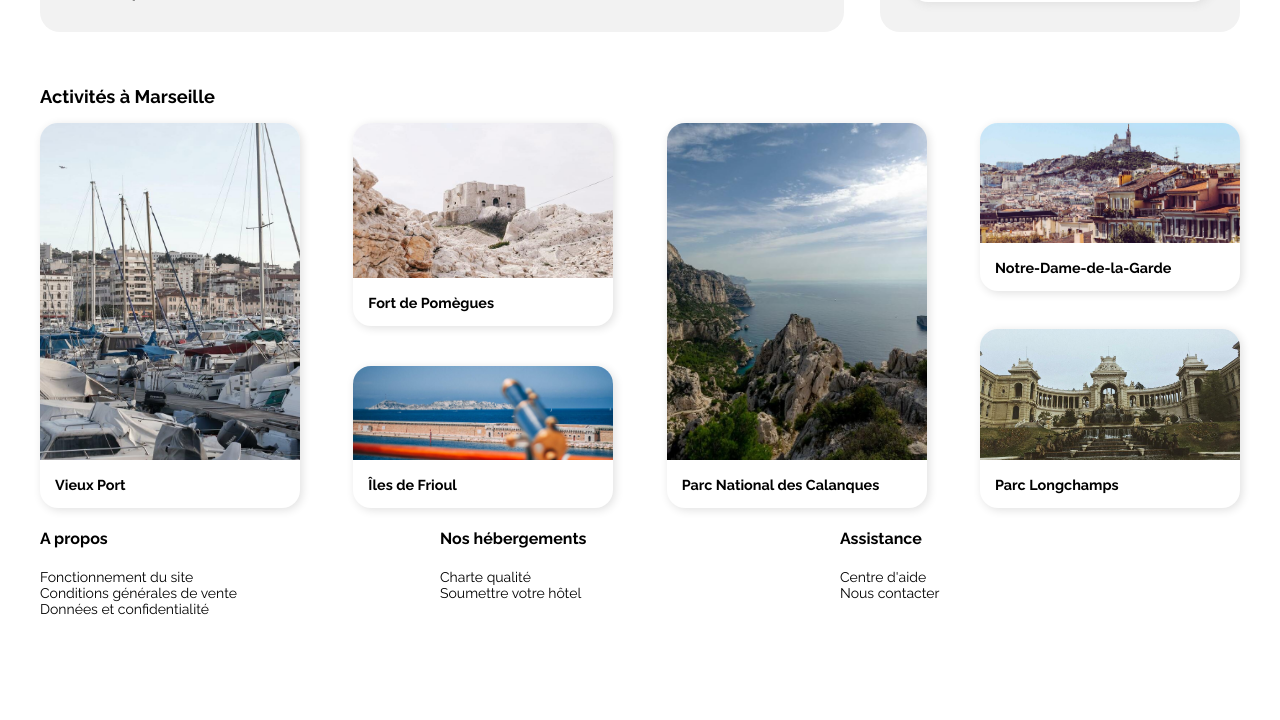
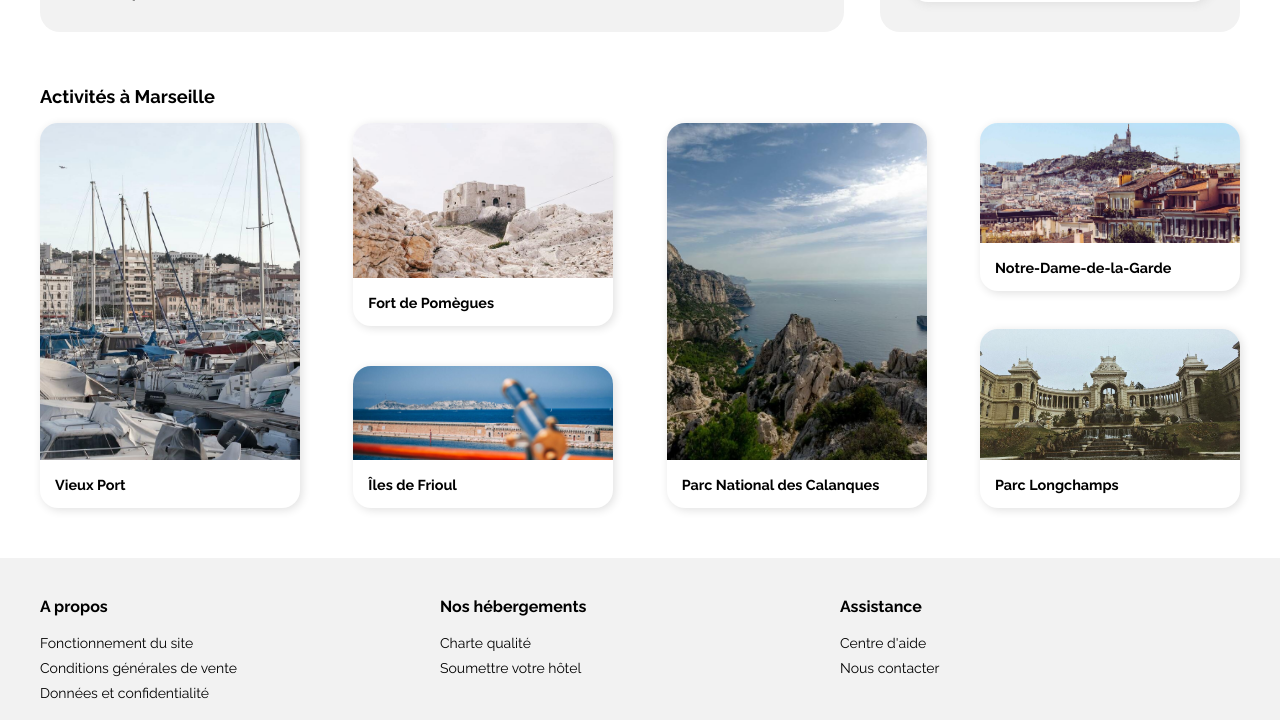
Before and after one commit to JoannaTabbi/TabbiJoanna_2_30102021, a plain HTML site: page index.html in a window 1280 px wide. Shown: the part 855-1575 px from the top of the page. Before the commit the page ends 1486 px from the top, so only its background shows below. Drawn offline with Linux system fonts and the light colour scheme.

Commit message:
styling footer

```diff
--- a/css/style.css
+++ b/css/style.css
@@ -37,6 +37,8 @@ h3 {
 h4 {
   font-size: 1rem;
   font-weight: bold;
+  margin-block-start: 40px;
+  margin-block-end: 10px;
 }
 a {
   color: black;
@@ -53,6 +55,11 @@ input,
 input::placeholder {
   font-size: 1rem;
   font-weight: bold;
+}
+#most_popular *,
+#accomodations * {
+  margin-block-start: 0;
+  margin-block-end: 0;
 }
 
 /* header styles */
@@ -172,7 +179,6 @@ input[type="submit"]:hover {
   border: 3px solid #f2f2f2;
   border-radius: 37px;
   line-height: 38px;
-
 }
 #filters a:hover {
   background-color: #deebff;
@@ -211,12 +217,6 @@ input[type="submit"]:hover {
   width: 25px;
   margin-right: 10px;
 }
-#most_popular *,
-#accomodations * {
-  margin-block-start: 0 !important;
-  margin-block-end: 0 !important;
-}
-
 #most_popular,
 #accomodations {
   background-color: #f2f2f2;
@@ -337,7 +337,7 @@ input[type="submit"]:hover {
   width: 260px;
   border-radius: 18px 18px 0 0;
 }
-#activities>div {
+#activities > div {
   display: flex;
   flex-flow: column wrap;
   justify-content: space-between;
@@ -350,37 +350,41 @@ input[type="submit"]:hover {
   box-shadow: 2px 2px 10px #e0e0e0;
 }
 #activities figcaption {
-    padding-left: 15px;
+  padding-left: 15px;
 }
-#activities>div:first-child, #activities>div:nth-child(4) {
+#activities > div:first-child,
+#activities > div:nth-child(4) {
   flex-basis: 100%;
 }
-#activities>div:nth-child(2) {
-    flex-basis: 53%;
+#activities > div:nth-child(2) {
+  flex-basis: 53%;
 }
-#activities>div:nth-child(3) {
-    flex-basis: 36%;
+#activities > div:nth-child(3) {
+  flex-basis: 36%;
 }
-#activities>div:nth-child(5) {
-    flex-basis: 43%;
+#activities > div:nth-child(5) {
+  flex-basis: 43%;
 }
-#activities>div:nth-child(6) {
-    flex-basis: 47%;
+#activities > div:nth-child(6) {
+  flex-basis: 47%;
 }
 
 /* footer styles */
 footer {
-  max-width: 1200px;
-  margin: 0 auto;
+  background-color: #f2f2f2;
+  margin-top: 50px;
 }
 footer > div {
   display: flex;
   flex-direction: row;
-  width: 100%;
+  max-width: 1200px;
   margin: 0 auto;
 }
 footer > div > * {
   flex: 1 1 0;
 }
+footer a {
+  line-height: 1.8;
+}
 
 /* media queries */
```
